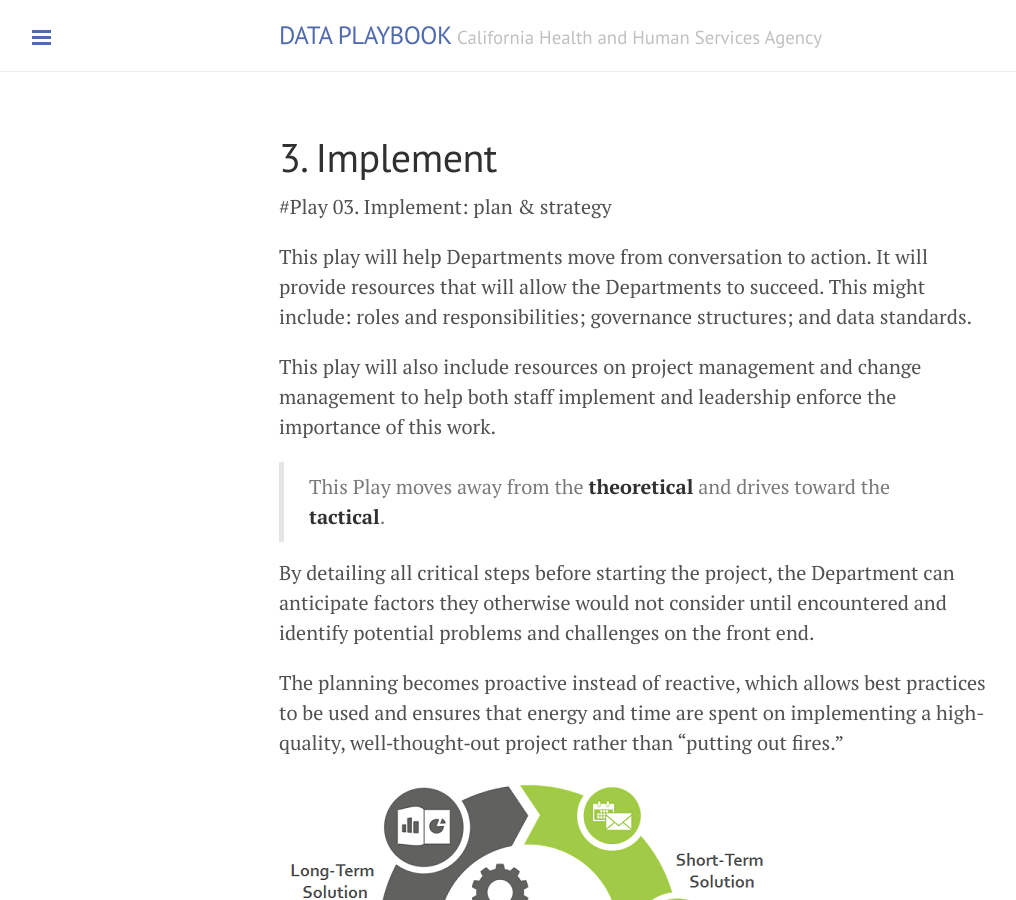
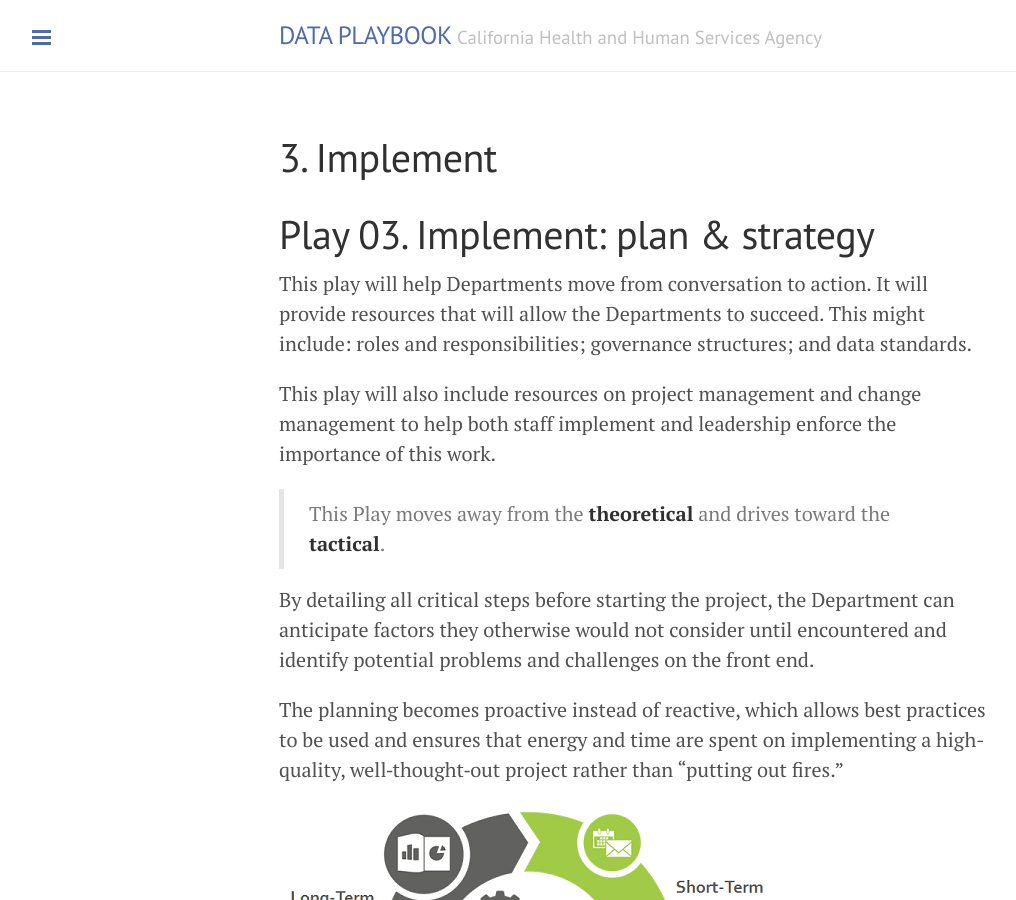
Before and after one commit to chhsdata/dataplaybook, a Jekyll site: the page built from 3_implement.md, in a window 1280 px wide and 900 px high. Shown: the whole window, without its empty margins (1-1017 px from the left). Built offline with Jekyll 4.4.1, drawn with Linux system fonts in a browser that asks for light colours; part of the change alters nothing that is shown.

Commit message:
Update 3_implement.md

```diff
--- a/3_implement.md
+++ b/3_implement.md
@@ -3,7 +3,7 @@ layout: page
 title: 3. Implement
 permalink: /implement/
 ---
-#Play 03. Implement: plan & strategy
+# Play 03. Implement: plan & strategy
 
 This play will help Departments move from conversation to action. It will provide resources that will allow the Departments to succeed. This might include: roles and responsibilities; governance structures; and data standards.
 
@@ -15,24 +15,25 @@ By detailing all critical steps before starting the project, the Department can
 
 The planning becomes proactive instead of reactive, which allows best practices to be used and ensures that energy and time are spent on implementing a high-quality, well‐thought‐out project rather than "putting out fires."
 
-![Solutions](/assets/images/03_figure01.png "Solutions")
+![Solutions]({{ site.baseurl }}/assets/images/03_figure01.png "Solutions")
 
 The planning and implementation processes will allow any person working on the project, regardless of his or her level of involvement, to fully understand the goal of the project and how it is to be accomplished. It ensures that everyone working on the project is on the same page and that any discrepancies are resolved before they become costly to the project or population served.
 
 >This play will also include various **resources designed** to help with project management and data management.
 
-![How do you share data?](/assets/images/03_figure03.png "How do you share data?")
+![How do you share data?]({{ site.baseurl }}/assets/images/03_figure03.png "How do you share data?")
+
 >Departments will work to identify Data Sharing and Data De-Identification best practices and lessons learned.
 
 The **Project Management Resources** will include resources on: agile planning and development; resource management; training; communication; and governance.
 
 The **Data Management Resouces** will include resources on: data access and publishing; data standards; data documentation; and data tools and analytics.
 
-![Action Item](/assets/images/03_figure02.png "Action Item")
+![Action Item]({{ site.baseurl }}/assets/images/03_figure02.png "Action Item")
 
 
 <!-- Pagination -->
 <div class="pagination">
-  <a class="pagination-item older" href="/governance">&laquo; Prev</a>
-  <a class="pagination-item newer" href="/disclosure">Next &raquo;</a>
+  <a class="pagination-item older" href="{{ site.baseurl }}/assess">&laquo; Prev</a>
+  <a class="pagination-item newer" href="{{ site.baseurl }}/evaluate">Next &raquo;</a>
 </div>
```
